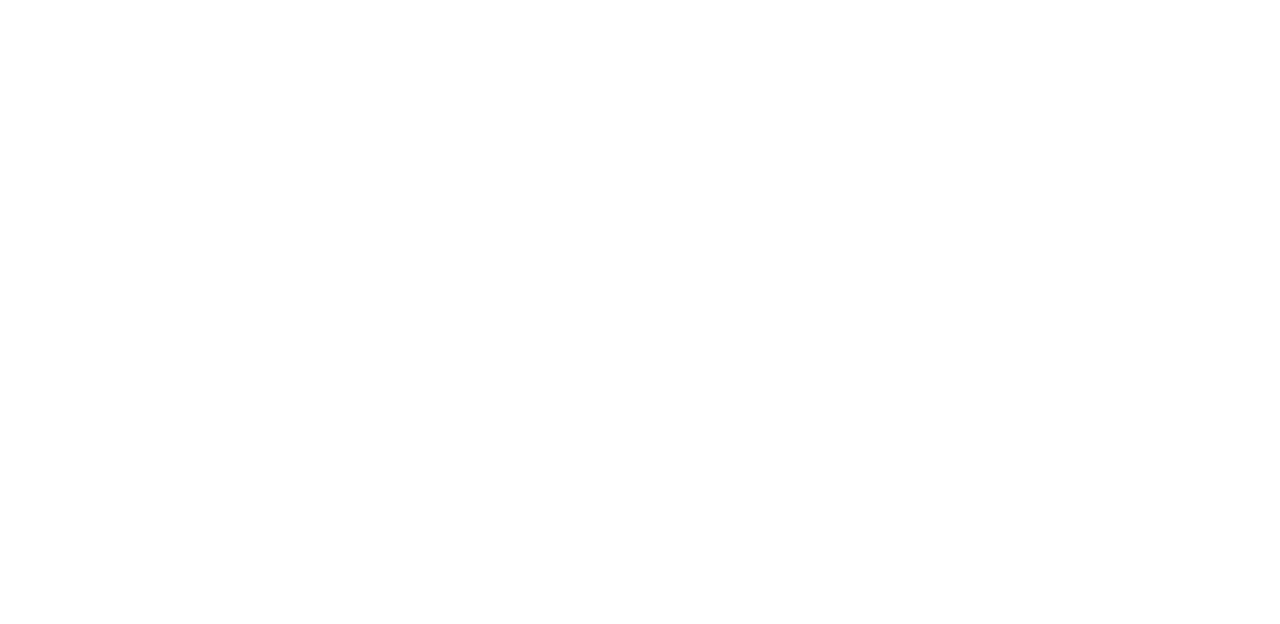
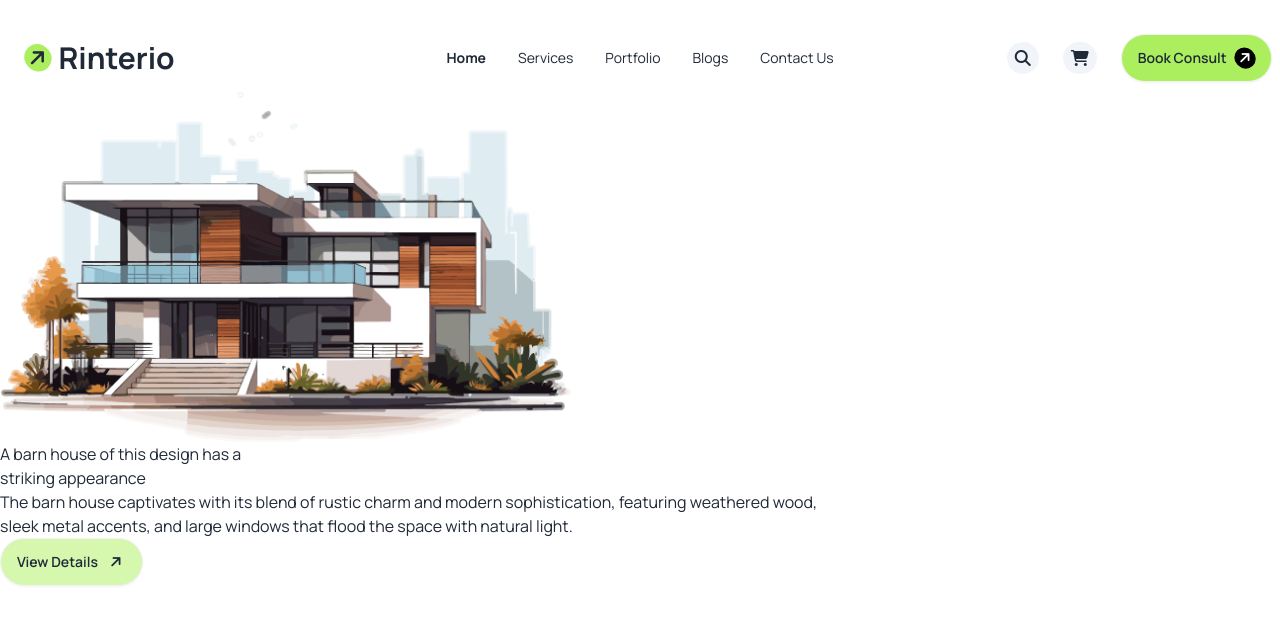
Before and after one commit to Sabbir3120/Assignment-3, a plain HTML site: page index.html in a window 1280 px wide. Drawn offline with nearby package versions, Linux system fonts and the light colour scheme.

Commit message:
Add the nav section

```diff
--- a/index.html
+++ b/index.html
@@ -1,5 +1,5 @@
 <!DOCTYPE html>
-<html lang="en" data-theme="light">
+<html lang="en">
 <head>
   <meta charset="UTF-8">
   <meta name="viewport" content="width=device-width, initial-scale=1.0">
@@ -8,32 +8,87 @@
   <link rel="preconnect" href="https://fonts.googleapis.com">
   <link rel="preconnect" href="https://fonts.gstatic.com" crossorigin>
   <link href="https://fonts.googleapis.com/css2?family=Manrope:wght@200..800&display=swap" rel="stylesheet">
-<!-- Font Awesome CDN -->
-<script src="https://kit.fontawesome.com/412c965d74.js" crossorigin="anonymous"></script>
-<!-- DaisyUI CDN -->
-<link href="https://cdn.jsdelivr.net/npm/daisyui@4.12.10/dist/full.min.css" rel="stylesheet" type="text/
-css" />
-<script src="https://cdn.tailwindcss.com"></script>
-<style>
-    .font-manrope{
-        font-family: "Manrope", sans-serif;
-    }
-</style>
-<!-- Tailwind Css -->
+  <!--  -->
+
+  <!-- Tailwind Css CDN-->
   <script>
     tailwind.config = {
       theme: {
         extend: {
           colors: {
             clifford: '#da373d',
-            // 'b-primary': '#E76F51',
           }
         }
       }
     }
   </script>
+   <!--  -->
+  <!-- DaisyUI CDN -->
+  <link href="https://cdn.jsdelivr.net/npm/daisyui@4.12.10/dist/full.min.css" rel="stylesheet" type="text/css" />
+  <script src="https://cdn.tailwindcss.com"></script>
+   <!--  -->
+  <!-- Font Awesome -->
+  <script src="https://kit.fontawesome.com/412c965d74.js" crossorigin="anonymous"></script>
+   <!--  -->
+  <style>
+  .manrope-font {
+  font-family: "Manrope", sans-serif;
+}
+  .bg{
+    background-color: linear-gradient(0.00deg, rgb(255, 255, 255),rgba(255, 255, 255, 0) 100%);
+  }
+  .btc{
+    background-color: rgba(171, 239, 95, 0.5);
+  }
+
+</style>
 </head>
-<body class="font-manrope">
+<body class="manrope-font">
+  <!-- Header -->
+  <header class="container mx-auto">
+    <!--Start nav section -->
+     <nav class="mt-6 bg">
+      <div class="navbar bg-base-100">
+        <div class="navbar-start">
+          <a class="btn btn-ghost text-xl"><i class="fa-solid fa-arrow-right -rotate-45 bg-[#ABEF5F] rounded-full p-1"></i><span class="text-3xl lg:6xl font-bold">Rinterio</span></a>
+        </div>
+        <div class="navbar-center hidden lg:flex">
+          <ul class="menu menu-horizontal px-1">
+            <li><a><span class="font-bold">Home</span></a></li>
+            <li><a>Services</a></li>
+            <li><a>Portfolio</a></li>
+            <li><a>Blogs</a></li>
+            <li><a>Contact Us</a></li>
+          </ul>
+        </div>
+        <div class="navbar-end">
+          <i class="fa-solid fa-magnifying-glass mr-6 bg-slate-100 rounded-full p-2"></i>
+          <i class="fa-solid fa-cart-shopping mr-6 bg-slate-100 rounded-full p-2"></i>
+          <a class="btn rounded-full bg-[#ABEF5F]">Book Consult<i class="fa-solid fa-arrow-right -rotate-45 bg-black rounded-full p-1 text-white"></i></a>
+        </div>
+      </div>
+     </nav>
+     <!-- End nav section -->
 
+
+     <!-- Start hero Section -->
+      <Section>
+         <div>
+          <img src="./assets/banner.png" alt="">
+         </div>
+         <h3>A barn house of this design has a <br> striking appearance</h3>
+         <p class="w-4/6">The barn house captivates with its blend of rustic charm and modern sophistication, featuring weathered wood, sleek metal accents, and large windows that flood the space with natural light.</p>
+         <button class="btn rounded-full btc">View Details <i class="fa-solid fa-arrow-right -rotate-45 bg-rgba(171, 239, 95, 0.5) rounded-full p-1"></i></button>
+      </Section>
+     <!-- End hero Section -->
+  </header>
+  <!-- Main -->
+  <main>
+
+  </main>
+  <!-- Footer -->
+  <footer>
+
+  </footer>
 </body>
 </html>
```
Also changed, not shown: tailwind.config.js (added, +8 -0 lines). Lines whose indentation alone changed are shown as unchanged.
